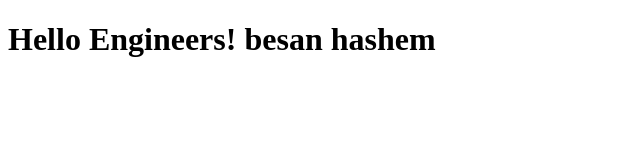
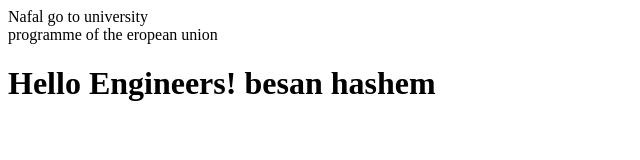
Before and after one commit to Besankhlil/Besankhlil, a plain HTML site: page index.html in a window 1280 px wide. Shown: the whole page, without its empty margins (0-640 px from the left). Drawn offline with Linux system fonts and the light colour scheme.

Commit message:
Update index.html

```diff
--- a/index.html
+++ b/index.html
@@ -6,6 +6,11 @@
 	<title></title>
 </head>
 <body>
+	<div>Nafal go to university</div>
+	<div>programme of the eropean union</div>
+
+
+
 <h1>Hello Engineers! besan hashem</h1>
 </body>
 </html>
```
